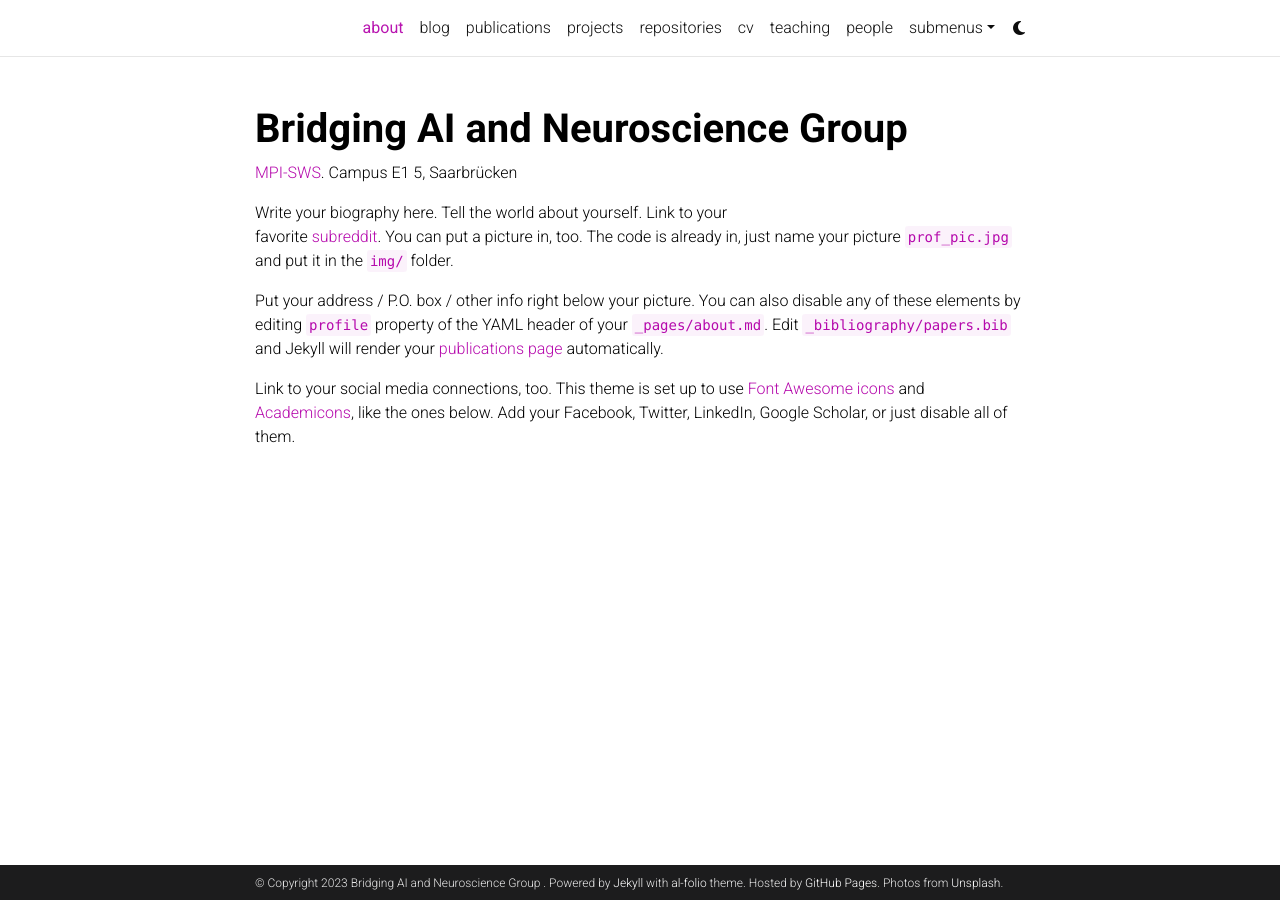
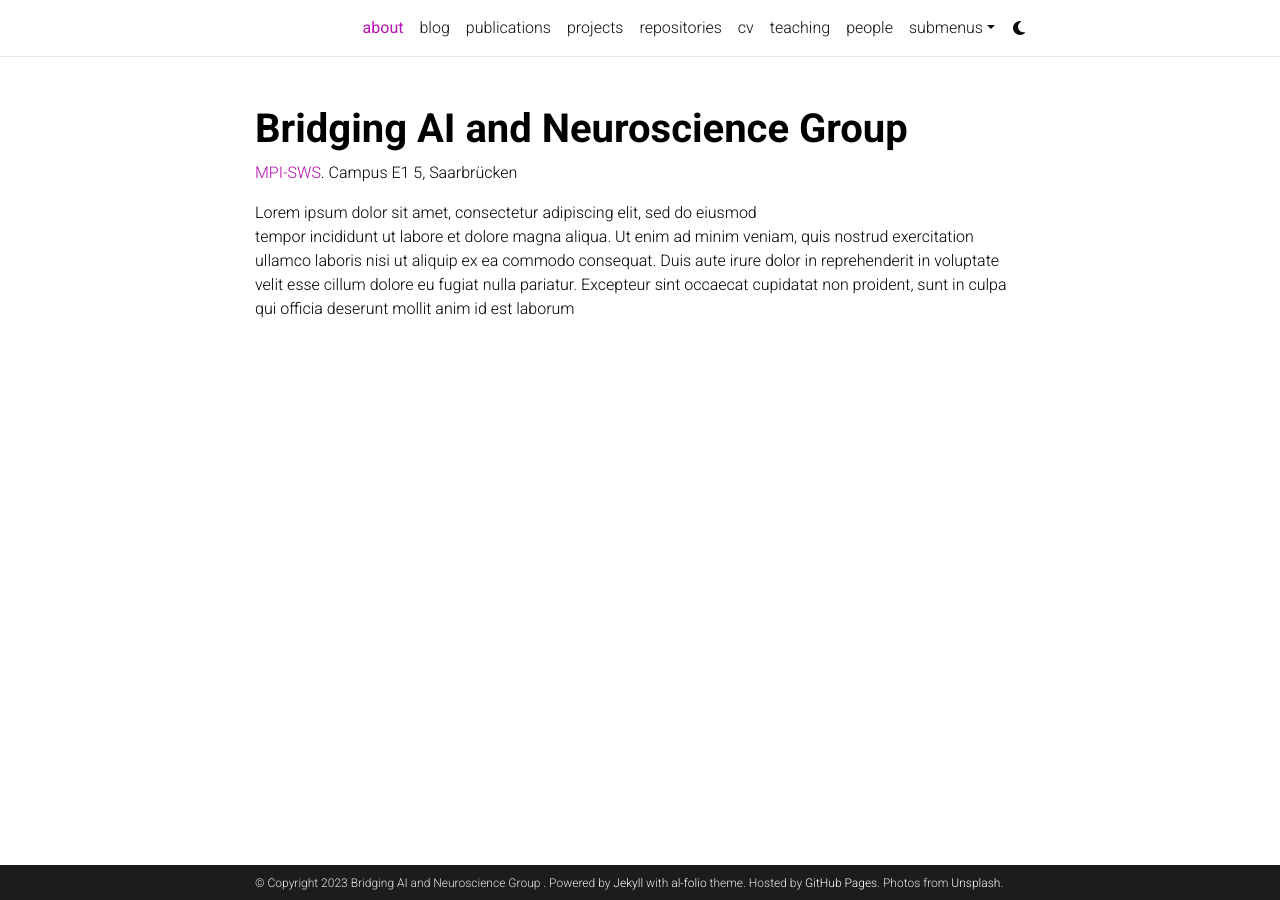
Before and after one commit to bridge-ai-neuro/bridge-ai-neuro.github.io, a Jekyll site: the page built from _pages/about.md, in a window 1280 px wide. Built offline with Jekyll 4.4.1, drawn with Linux system fonts in a browser that asks for light colours; comment, search, counter and statistics services are not loaded; a style sheet for code colours, icons or effects is not loaded.

Commit message:
Update about.md

```diff
--- a/_pages/about.md
+++ b/_pages/about.md
@@ -16,8 +16,4 @@
 social: false  # includes social icons at the bottom of the page
 ---
 
-Write your biography here. Tell the world about yourself. Link to your favorite [subreddit](http://reddit.com). You can put a picture in, too. The code is already in, just name your picture `prof_pic.jpg` and put it in the `img/` folder.
-
-Put your address / P.O. box / other info right below your picture. You can also disable any of these elements by editing `profile` property of the YAML header of your `_pages/about.md`. Edit `_bibliography/papers.bib` and Jekyll will render your [publications page](/al-folio/publications/) automatically.
-
-Link to your social media connections, too. This theme is set up to use [Font Awesome icons](http://fortawesome.github.io/Font-Awesome/) and [Academicons](https://jpswalsh.github.io/academicons/), like the ones below. Add your Facebook, Twitter, LinkedIn, Google Scholar, or just disable all of them.
+Lorem ipsum dolor sit amet, consectetur adipiscing elit, sed do eiusmod tempor incididunt ut labore et dolore magna aliqua. Ut enim ad minim veniam, quis nostrud exercitation ullamco laboris nisi ut aliquip ex ea commodo consequat. Duis aute irure dolor in reprehenderit in voluptate velit esse cillum dolore eu fugiat nulla pariatur. Excepteur sint occaecat cupidatat non proident, sunt in culpa qui officia deserunt mollit anim id est laborum
```
